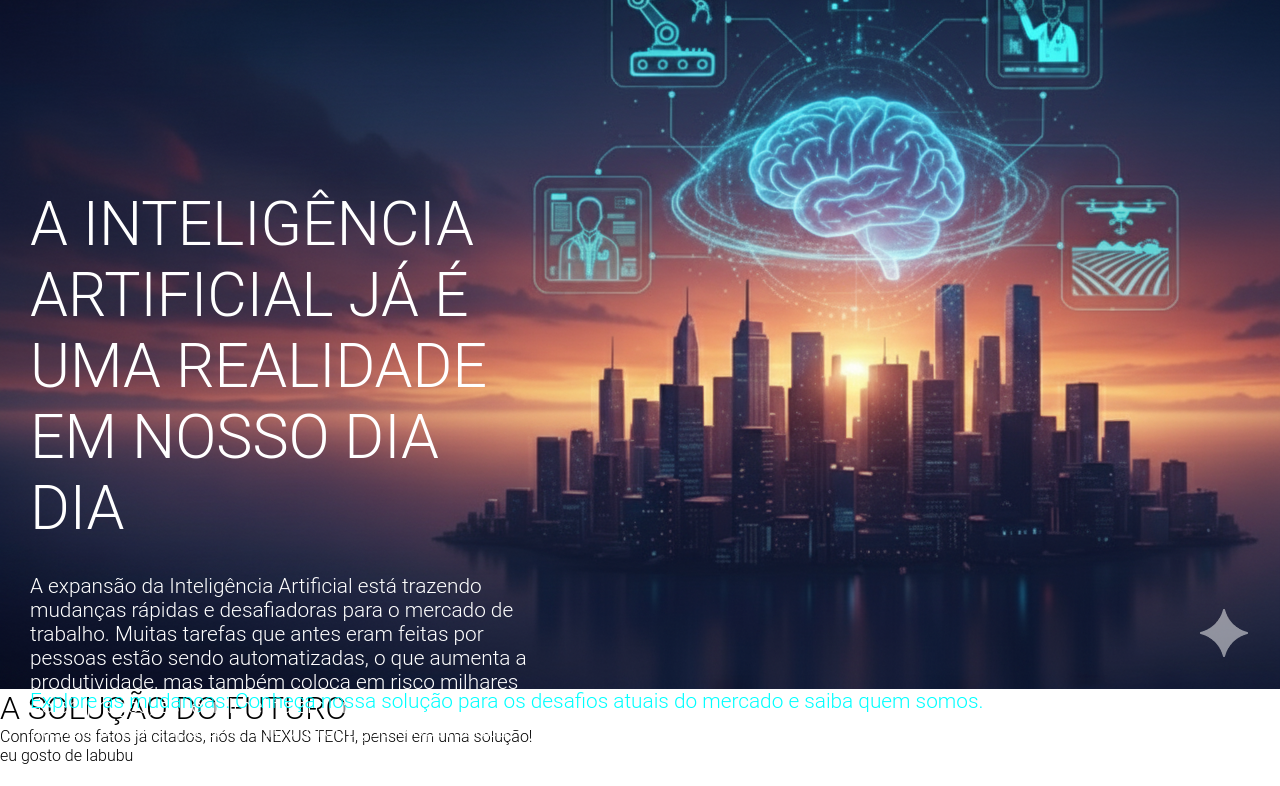
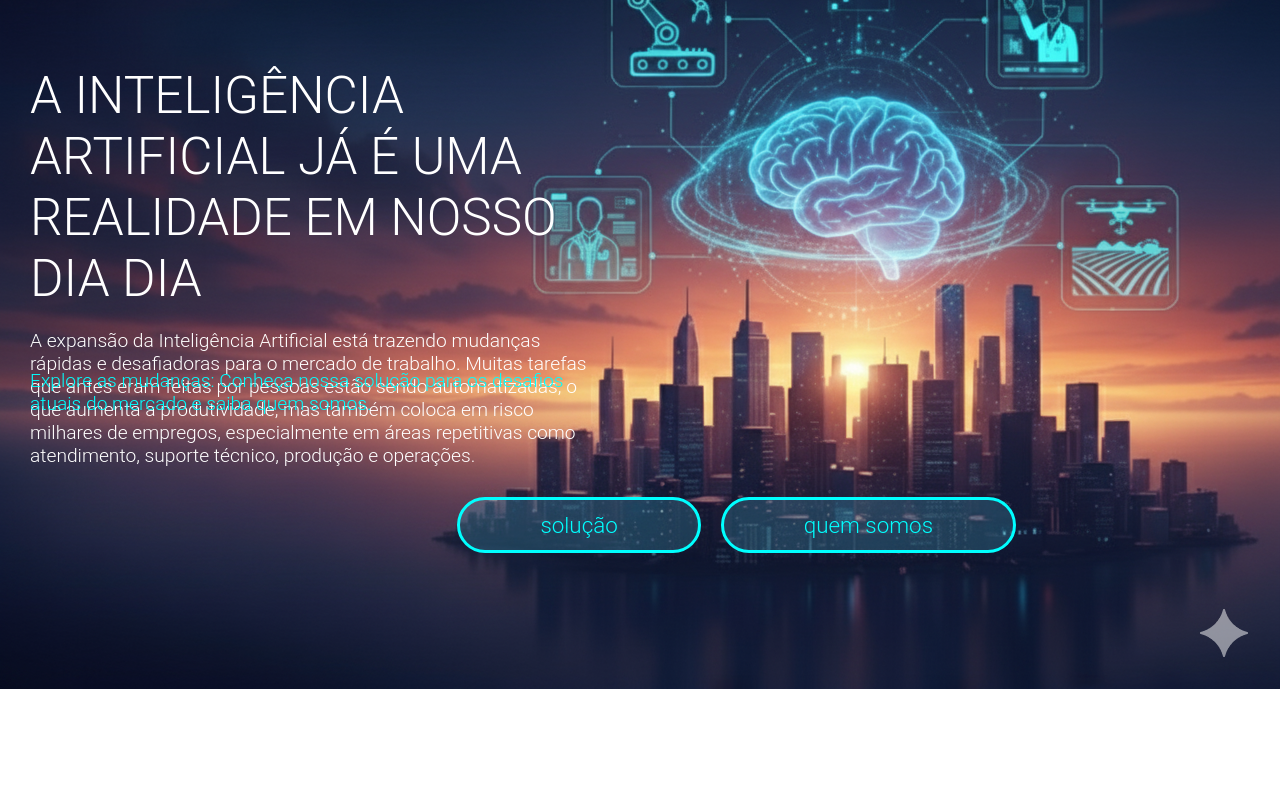
Before and after one commit to victorzocoler-create/GS-Front, a plain HTML site: page index.html in a window 1280 px wide. Shown: the part 111-897 px from the top of the page. After the commit the page ends 800 px from the top, so only its background shows below. Drawn offline with Linux system fonts and the light colour scheme; a web font is replaced by a local one.

Commit message:
otimizacao 2.0

```diff
--- a/index.html
+++ b/index.html
@@ -36,11 +36,7 @@
 
             </div>
 
-            <div class="part2">
-                <h1 class="texto2">A SOLUÇÃO DO FUTURO</h1>
-                <p>Conforme os fatos já citados, nós da NEXUS TECH, pensei em uma solução!</p>
-                <p>eu gosto de labubu</p>
-            </div>
+
 
 
         </div>
--- a/style.css
+++ b/style.css
@@ -1,5 +1,4 @@
 @import url('https://fonts.googleapis.com/css2?family=Jockey+One&display=swap');
-
 
 * {
     font-family: "Jockey One", Roboto, Calibri, sans-serif;
@@ -9,99 +8,79 @@
     box-sizing: border-box;
 }
 
-
 /* pagina 1 */
 
-.banner  {
+.banner {
     background-image: url(./imagens/background.png);
+    background-size: cover;
+    background-position: center;
     height: 100vh;
     width: 100vw;
-    display: flex;
-    flex-direction: column;
+    position: relative;
+}
 
 
+.banner img {
+    display: none;
+}
 
-}
+
 .texto-banner {
     position: absolute;
-    margin-top: 300px;
+    top: 22%;
+    left: 30px;
+    width: 45%;
     color: white;
-    text-align: left;
-    display: flex;
-    flex-direction: column;
-    margin-left: 30px;
-    width: 40%;
+}
+
+.texto-banner h2 {
+    font-size: 3.2em;
+}
+
+.texto-banner p {
+    font-size: 1.2em;
+    margin-top: 20px;
+}
 
 
+.nome-grupo {
+    position: absolute;
+    top: 20px;
+    left: 40px;
+    font-size: 2em;
+    color: aqua;
+}
 
 
+.texto-auxiliar {
+    position: absolute;
+    top: 60%;
+    left: 30px;
+    width: 45%;
+    font-size: 1.2em;
+    color: aqua;
+}
+
+
+.botao {
+    position: absolute;
+    top: 75%;
+    right: 20%;
 
 }
 
-.texto-banner h2{
-    font-size: 3.8em;
-
+.botao button:hover {
+    transform: translateY(-10px);
 }
 
-.texto-banner p{
-    font-size: 1.3em;
-    margin-top: 30px;
-
-
-
-}
-
-.nome-grupo {
-    position: absolute;
-    margin-top: 10px;
-    margin-left: 40px;
-    font-size: 2.2em;
+.botao button {
+    padding: 12px 80px;
+    margin: 8px;
+    font-size: 1.4em;
     color: aqua;
-
-
-}
-
-.botao {
-    position: absolute;
-    margin-top: 900px;
-    margin-left: 950px;
-    &:hover{
-        transition: all .5s ease-in-out;
-        transform: translateY(-15px);
-
-    }
-
-
-
-
-
-
-}
-
-.botao button{
-    padding: 10px;
-    padding-right: 100px;
-    padding-left: 100px;
-    margin: 10px;
-    color: aqua;
-    font-size: 1.5em;
-    border-color: aqua;
-    border: 3px solid ;
+    border: 3px solid aqua;
     background-color: rgba(87, 208, 238, 0.2);
     border-radius: 30px;
     cursor: pointer;
-
-
+    transition: all .5s ease-in-out;
 }
-
-.texto-auxiliar{
-    margin-top: 800px;
-    position: absolute;
-    color: aqua;
-    margin-left: 30px;
-    font-size: 1.3em;
-    display: flex;
-    flex-direction: column;
-    text-align: left;
-
-}
```
